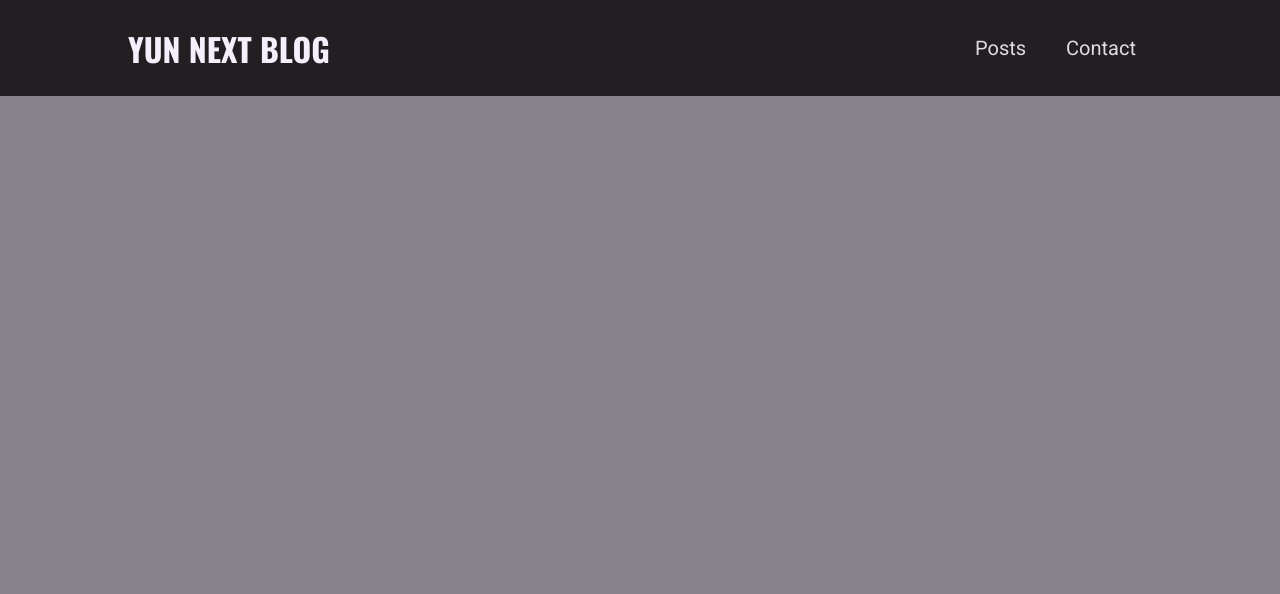
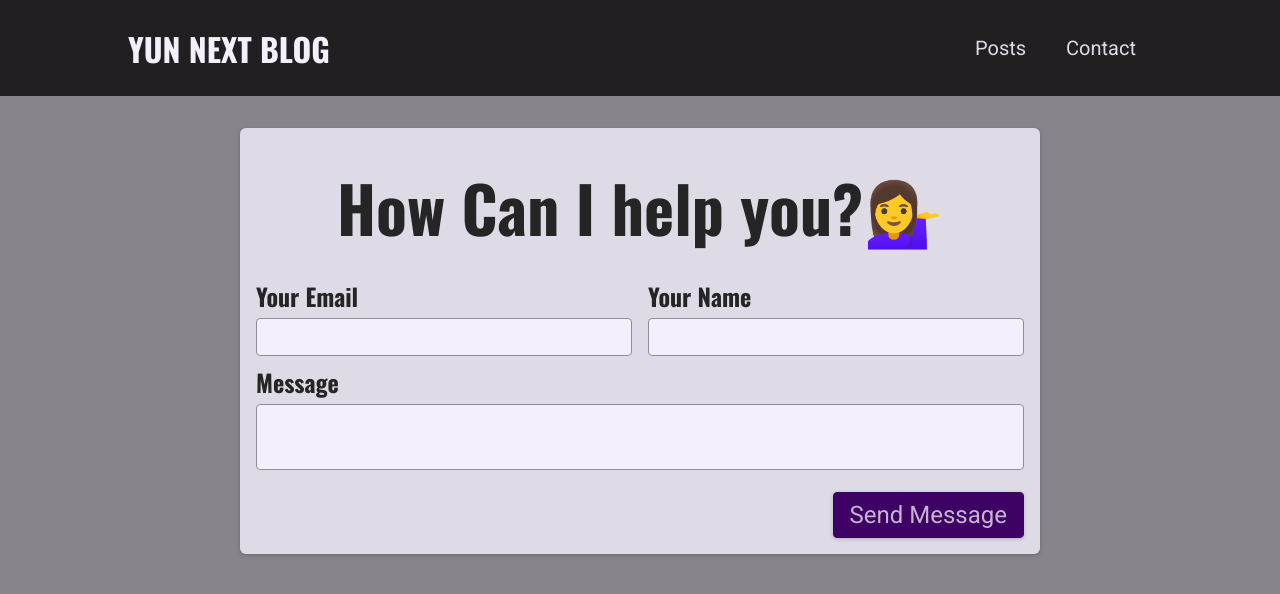
Before and after one commit to ysisys0202/udemy_next_blog_project, a Next.js app: page /contact in a window 1280 px wide. Shown: the top 594 px of the page. Built offline with nearby package versions, Linux system fonts and the light colour scheme.

Commit message:
Contact 작업

```diff
--- /dev/null
+++ b/components/contact/ContactForm.jsx
@@ -0,0 +1,138 @@
+import React from "react";
+import classes from "./ContactForm.module.css";
+import { useState } from "react";
+import Notification from "../ui/notification";
+import { useEffect } from "react";
+async function sendContactData(contactDetails) {
+  const response = await fetch("/api/contact", {
+    method: "POST",
+    body: JSON.stringify(contactDetails),
+    headers: {
+      "Content-Type": "application/json",
+    },
+  });
+  const data = await response.json();
+  if (!response.ok) {
+    throw new Error(data.message || "Something went wrong!");
+  }
+}
+const ContactForm = () => {
+  const [enteredEmail, setEnteredEmail] = useState();
+  const [enteredName, setEnteredName] = useState();
+  const [enteredMessage, setEnteredMessage] = useState();
+  const [requestStatus, setRequestStatus] = useState(); //pending,success,error
+  const [requestError, setRequestError] = useState();
+  useEffect(() => {
+    if (requestStatus === "success" || requestStatus === "error") {
+      const timer = setTimeout(() => {
+        setRequestStatus(null);
+        setRequestError(null);
+      }, 3000);
+
+      return () => clearTimeout(timer);
+    }
+  }, [requestStatus]);
+
+  async function sendMessageHandler(event) {
+    event.preventDefault();
+    setRequestStatus("pendding");
+
+    try {
+      await sendContactData({
+        email: enteredEmail,
+        name: enteredName,
+        message: enteredMessage,
+      });
+      setRequestStatus("success");
+      setEnteredMessage("");
+      setEnteredEmail("");
+      setEnteredName("");
+    } catch (error) {
+      setRequestError(error.message);
+      setRequestStatus("error");
+    }
+  }
+  let notification;
+
+  if (requestStatus === "pending") {
+    notification = {
+      status: "pending",
+      title: "Sending message...",
+      message: "Your message is on its way!",
+    };
+  }
+
+  if (requestStatus === "success") {
+    notification = {
+      status: "success",
+      title: "Success!",
+      message: "Message sent successfully!",
+    };
+  }
+
+  if (requestStatus === "error") {
+    notification = {
+      status: "error",
+      title: "Error!",
+      message: requestError,
+    };
+  }
+
+  return (
+    <section className={classes.contact}>
+      <h1>How Can I help you?💁‍♀️</h1>
+      <form className={classes.form} onSubmit={sendMessageHandler}>
+        <div className={classes.controls}>
+          <div className={classes.control}>
+            <label htmlFor="email">Your Email</label>
+            <input
+              type="email"
+              id="email"
+              required
+              value={enteredEmail}
+              onChange={(event) => {
+                setEnteredEmail(event.target.value);
+              }}
+            />
+          </div>
+          <div className={classes.control}>
+            <label htmlFor="name">Your Name</label>
+            <input
+              type="text"
+              id="name"
+              required
+              value={enteredName}
+              onChange={(event) => {
+                setEnteredName(event.target.value);
+              }}
+            />
+          </div>
+        </div>
+        <div className={classes.control}>
+          <label htmlFor="message">Message</label>
+          <textarea
+            id="message"
+            row="5"
+            required
+            value={enteredMessage}
+            onChange={(event) => {
+              setEnteredMessage(event.target.value);
+            }}
+          ></textarea>
+        </div>
+        <div className={classes.actions}>
+          <button>Send Message</button>
+        </div>
+      </form>
+      {notification && (
+        <Notification
+          status={notification.status}
+          title={notification.title}
+          message={notification.message}
+        />
+      )}
+    </section>
+  );
+};
+
+export default ContactForm;
--- /dev/null
+++ b/components/contact/ContactForm.module.css
@@ -0,0 +1,73 @@
+.contact {
+  margin: var(--size-8) auto;
+  border-radius: 6px;
+  background-color: var(--color-grey-100);
+  width: 90%;
+  max-width: 50rem;
+  padding: var(--size-4);
+  box-shadow: 0 1px 4px rgba(0, 0, 0, 0.2);
+  font-size: var(--size-6);
+}
+
+.contact h1 {
+  font-size: var(--size-8);
+  margin: var(--size-4) 0;
+  text-align: left;
+}
+
+.form label {
+  display: block;
+  font-family: "Oswald", sans-serif;
+  font-weight: bold;
+  margin: var(--size-2) 0 var(--size-1) 0;
+}
+
+.form input,
+.form textarea {
+  font: inherit;
+  padding: var(--size-1);
+  border-radius: 4px;
+  width: 100%;
+  border: 1px solid var(--color-grey-400);
+  background-color: var(--color-grey-50);
+  resize: none;
+}
+
+.controls {
+  display: flex;
+  column-gap: 1rem;
+  flex-wrap: wrap;
+}
+
+.control {
+  flex: 1;
+  min-width: 10rem;
+}
+
+.actions {
+  margin-top: var(--size-4);
+  text-align: right;
+}
+
+.form button {
+  font: inherit;
+  cursor: pointer;
+  background-color: var(--color-primary-700);
+  border: 1px solid var(--color-primary-700);
+  padding: var(--size-2) var(--size-4);
+  border-radius: 4px;
+  color: var(--color-primary-50);
+  box-shadow: 0 1px 4px rgba(0, 0, 0, 0.2);
+}
+
+.form button:hover {
+  background-color: var(--color-primary-500);
+  border-color: var(--color-primary-500);
+}
+
+@media (min-width: 768px) {
+  .contact h1 {
+    font-size: var(--size-16);
+    text-align: center;
+  }
+}
--- /dev/null
+++ b/components/ui/notification.js
@@ -0,0 +1,28 @@
+import ReactDOM from 'react-dom';
+
+import classes from './notification.module.css';
+
+function Notification(props) {
+  const { title, message, status } = props;
+
+  let statusClasses = '';
+
+  if (status === 'success') {
+    statusClasses = classes.success;
+  }
+
+  if (status === 'error') {
+    statusClasses = classes.error;
+  }
+
+  const cssClasses = `${classes.notification} ${statusClasses}`;
+
+  return (
+    <div className={cssClasses}>
+      <h2>{title}</h2>
+      <p>{message}</p>
+    </div>
+  );
+}
+
+export default Notification;
--- /dev/null
+++ b/components/ui/notification.module.css
@@ -0,0 +1,43 @@
+.notification {
+  display: flex;
+  justify-content: space-between;
+  align-items: center;
+  color: var(--color-grey-100);
+  background-color: var(--color-grey-800);
+  padding: 0 var(--size-8);
+  box-shadow: 0 1px 8px rgba(0, 0, 0, 0.2);
+  position: fixed;
+  height: 5rem;
+  bottom: 0;
+  width: 100%;
+  left: 0;
+  border-top-right-radius: 0;
+  border-top-left-radius: 0;
+}
+
+.notification h2 {
+  font-size: var(--size-6);
+  margin: 0;
+}
+
+.notification p {
+  margin: 0;
+}
+
+.success {
+  background-color: var(--color-success-500);
+  color: var(--color-grey-800);
+}
+
+.error {
+  background-color: var(--color-error-500);
+}
+
+@media (min-width: 768px) {
+  .notification {
+    width: 40rem;
+    left: calc(50% - 20rem);
+    border-top-right-radius: 6px;
+    border-top-left-radius: 6px;
+  }
+}
--- a/package.json
+++ b/package.json
@@ -8,11 +8,17 @@
     "start": "next start"
   },
   "dependencies": {
+    "dotenv": "^16.3.1",
+    "dotenv-webpack": "^8.0.1",
     "gray-matter": "^4.0.3",
+    "mongodb": "3.6.4",
     "next": "10.0.6",
     "react": "17.0.1",
     "react-dom": "17.0.1",
     "react-markdown": "6.0.0",
     "react-syntax-highlighter": "^15.5.0"
+  },
+  "devDependencies": {
+    "@types/mongodb": "^4.0.7"
   }
 }
--- /dev/null
+++ b/pages/api/contact.js
@@ -0,0 +1,40 @@
+import { MongoClient } from "mongodb";
+
+async function handler(req, res) {
+  if (req.method === "POST") {
+    const { email, name, message } = req.body;
+    if (!email || !email.includes("@") || !name.trim() || !message.trim()) {
+      res.status(422).json({ message: "Invalid Input." });
+      return;
+    }
+    // store it in a Data Base
+
+    const newMessage = {
+      email,
+      name,
+      message,
+    };
+    let client;
+    try {
+      client = await MongoClient.connect(
+        `mongodb+srv://yunseul:${process.env.NEXT_PUBLIC_MONGODB_PW}@cluster0.nmcmrpa.mongodb.net/?retryWrites=true&w=majority`
+      );
+    } catch (error) {
+      res.status(500).json({ message: "Could not connect to database" });
+      console.log(error);
+      return;
+    }
+    const db = client.db();
+    try {
+      const result = await db.collection("messages").insertOne(newMessage);
+      newMessage.id = result.insertId;
+    } catch (error) {
+      client.close();
+      res.status(500).json({ message: "Storing message failed!" });
+      return;
+    }
+    client.close();
+    res.status(200).json({ message: newMessage });
+  }
+}
+export default handler;
--- a/pages/contact.jsx
+++ b/pages/contact.jsx
@@ -1,7 +1,16 @@
 import React from "react";
-
+import ContactForm from "../components/contact/ContactForm";
+import Head from "next/head";
 const ContactPage = () => {
-  return <div></div>;
+  return (
+    <>
+      <Head>
+        <title>Contact Me</title>
+        <meta name="description" content="Send me your messages!" />
+      </Head>
+      <ContactForm />
+    </>
+  );
 };
 
 export default ContactPage;
```
Also changed, not shown: nextjs.config.js (added, +12 -0 lines), 1 other file (tests, documents, lock files or other folders).
